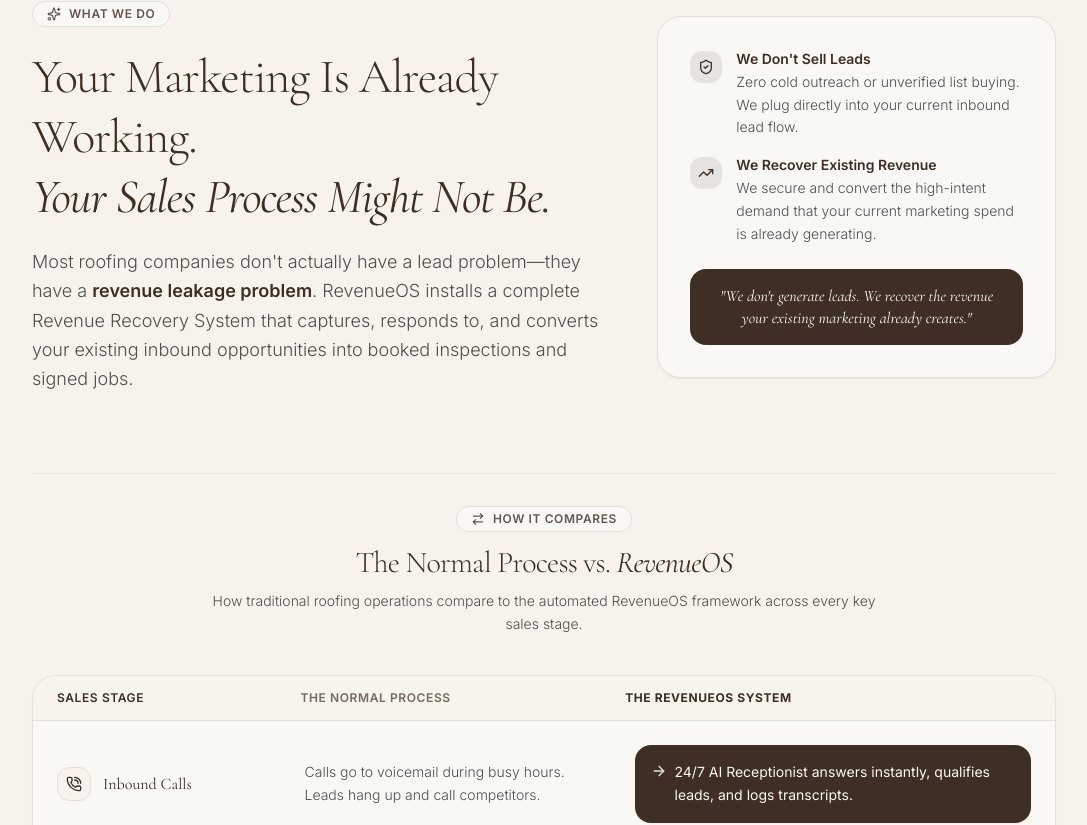
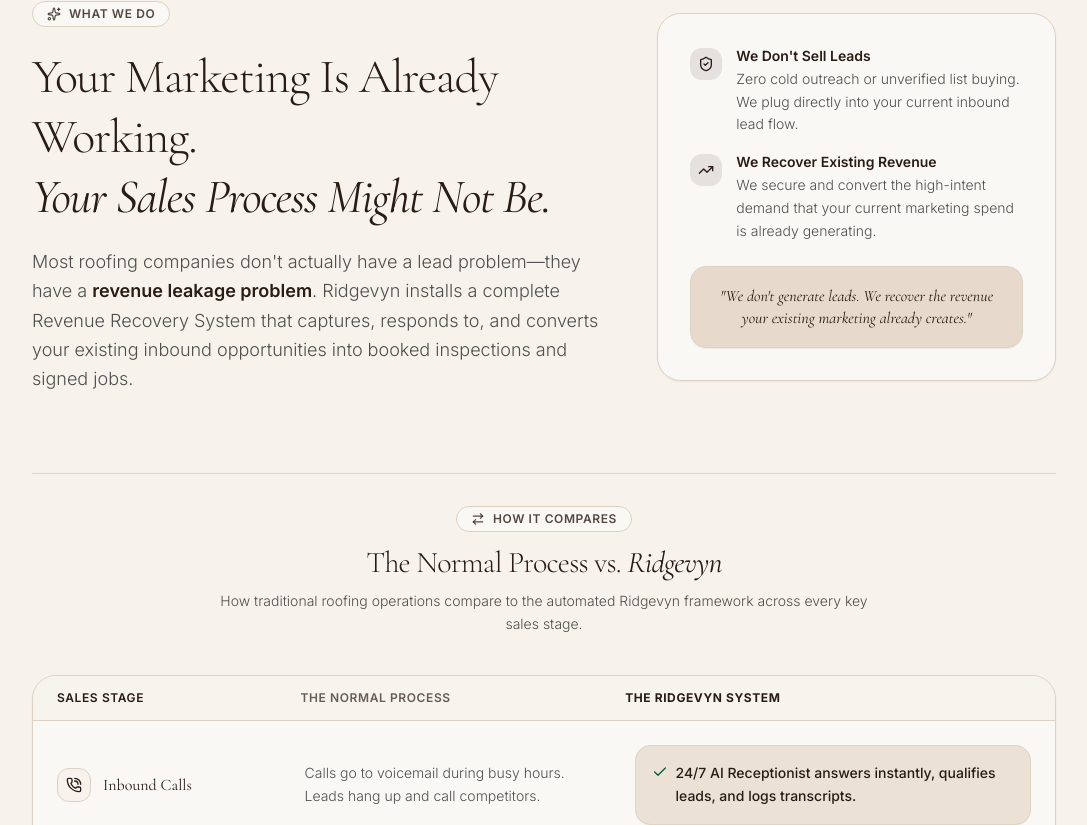
Before and after one commit to vishruthcore-web/ridgevyn-website, a React (Vite) app: page / in a window 1280 px wide. Shown: the part 895-1720 px from the top of the page, without its empty margins (96-1183 px from the left). Built offline with nearby package versions, Linux system fonts and the light colour scheme.

Commit message:
Add files via upload

```diff
--- a/src/components/CalendlyEmbed.tsx
+++ b/src/components/CalendlyEmbed.tsx
@@ -110,7 +110,7 @@
                   <div>
                     <h4 className="font-semibold text-brand-brown-rich text-sm">Advisory Discussion</h4>
                     <p className="text-xs text-brand-grey-dark font-light mt-1 leading-relaxed">
-                      No pressure. No generic sales pitch. If we believe RevenueOS can help, we'll explain why. If not, we'll tell you that too.
+                      No pressure. No generic sales pitch. If we believe Ridgevyn can help, we'll explain why. If not, we'll tell you that too.
                     </p>
                   </div>
                 </div>
@@ -128,7 +128,7 @@
                       <span className="text-[10px] bg-brand-beige-subtle px-2 py-0.5 rounded-full text-brand-brown-rich/80 font-mono">3–4 min</span>
                     </div>
                     <p className="text-[11px] text-brand-grey-dark font-light italic leading-relaxed">
-                      &ldquo;This isn't a sales presentation. Our goal is simply to understand your sales flow, find leakage points, and see if RevenueOS can help.&rdquo;
+                      &ldquo;This isn't a sales presentation. Our goal is simply to understand your sales flow, find leakage points, and see if Ridgevyn can help.&rdquo;
                     </p>
                   </div>
 
@@ -154,7 +154,7 @@
 
                   <div className="bg-brand-bg/50 rounded-2xl p-4 border border-brand-beige-subtle/40 space-y-2">
                     <div className="flex items-center justify-between">
-                      <span className="text-xs font-medium text-brand-brown-rich">4. Explain RevenueOS</span>
+                      <span className="text-xs font-medium text-brand-brown-rich">4. Explain Ridgevyn</span>
                       <span className="text-[10px] bg-brand-beige-subtle px-2 py-0.5 rounded-full text-brand-brown-rich/80 font-mono">5–8 min</span>
                     </div>
                     <p className="text-[11px] text-brand-grey-dark font-light leading-relaxed">
--- a/src/components/Footer.tsx
+++ b/src/components/Footer.tsx
@@ -47,11 +47,11 @@
             <ul className="space-y-2.5 text-sm font-light text-brand-bg/85">
               <li>
                 <button
-                  id="footer-link-revenueos"
+                  id="footer-link-ridgevyn"
                   onClick={() => handleNavClick('revenue-os')}
                   className="hover:text-white transition-colors cursor-pointer"
                 >
-                  RevenueOS
+                  Ridgevyn
                 </button>
               </li>
             </ul>
--- a/src/components/Hero.tsx
+++ b/src/components/Hero.tsx
@@ -21,8 +21,8 @@
           className="w-full h-full object-cover object-center scale-105 select-none"
           referrerPolicy="no-referrer"
         />
-        {/* Elegant overlay to maintain high text readability and warm dark tone */}
-        <div className="absolute inset-0 bg-gradient-to-b from-black/65 via-brand-brown-rich/80 to-brand-brown-rich/98 backdrop-brightness-[0.75]" />
+        {/* Elegant overlay to maintain high text readability while letting the architectural background shine through */}
+        <div className="absolute inset-0 bg-gradient-to-b from-black/60 via-[#231710]/65 to-[#1A100A]/90 backdrop-brightness-[0.88]" />
       </div>
 
       {/* Content */}
@@ -57,7 +57,7 @@
           transition={{ duration: 0.8, delay: 0.3, ease: 'easeOut' }}
           className="font-sans text-sm sm:text-base text-[#FAF8F5]/95 leading-relaxed max-w-xl mb-10 tracking-wide font-light"
         >
-          RevenueOS helps roofing companies recover missed revenue caused by missed calls, slow response times, poor follow-up, and disconnected sales processes—without generating new leads.
+          Ridgevyn helps roofing companies recover missed revenue caused by missed calls, slow response times, poor follow-up, and disconnected sales processes—without generating new leads.
         </motion.p>
 
         {/* CTA Buttons */}
--- a/src/components/LegalPage.tsx
+++ b/src/components/LegalPage.tsx
@@ -58,17 +58,17 @@
                 <section id="privacy-section-introduction" className="space-y-3">
                   <h3 className="font-serif text-xl font-normal text-brand-brown-rich">1. Introduction & Scope</h3>
                   <p>
-                    This Privacy Policy (the "Policy") outlines how <strong>Ridgevyn Private Limited</strong> ("Company", "we", "us", or "our"), an Indian private limited company, collects, uses, stores, and processes personal and corporate information of visitors, prospects, and users (collectively, "you" or "your") who access our website or engage with the <strong>RevenueOS</strong> marketing and business development systems.
+                    This Privacy Policy (the "Policy") outlines how <strong>Ridgevyn Private Limited</strong> ("Company", "we", "us", or "our"), an Indian private limited company, collects, uses, stores, and processes personal and corporate information of visitors, prospects, and users (collectively, "you" or "your") who access our website or engage with the <strong>Ridgevyn</strong> marketing and business development systems.
                   </p>
                   <p>
-                    We operate and promote RevenueOS, a comprehensive Revenue Recovery System designed specifically for commercial and residential roofing contractors located in the United States. This Policy describes our practices regarding information collected when you browse our website, request demonstrations, submit contact forms, book discovery or briefing calls using our integrated Calendly widget, or contact us directly.
+                    We operate and promote Ridgevyn, a comprehensive Revenue Recovery System designed specifically for commercial and residential roofing contractors located in the United States. This Policy describes our practices regarding information collected when you browse our website, request demonstrations, submit contact forms, book discovery or briefing calls using our integrated Calendly widget, or contact us directly.
                   </p>
                 </section>
 
                 <section id="privacy-section-collection" className="space-y-3">
                   <h3 className="font-serif text-xl font-normal text-brand-brown-rich">2. Information We Collect</h3>
                   <p>
-                    We collect only the information necessary to provide and optimize our business-to-business (B2B) services and promote RevenueOS. We collect information in the following ways:
+                    We collect only the information necessary to provide and optimize our business-to-business (B2B) services and promote Ridgevyn. We collect information in the following ways:
                   </p>
                   <ul className="list-disc pl-5 space-y-2">
                     <li>
@@ -95,7 +95,7 @@
                     <li>Facilitating scheduling, coordinating discovery calls, and conducting corporate briefings.</li>
                     <li>Evaluating your roofing business pipeline to perform a custom <strong>Revenue Leakage Audit</strong> when requested.</li>
                     <li>Providing operational insights, technical demonstrations, and responding to business development inquiries.</li>
-                    <li>Sending professional B2B communications, administrative updates, and relevant marketing materials regarding the RevenueOS suite.</li>
+                    <li>Sending professional B2B communications, administrative updates, and relevant marketing materials regarding the Ridgevyn suite.</li>
                     <li>Securing, optimizing, and maintaining our website, systems, and integrated partner widgets.</li>
                     <li>Fulfilling legal, statutory, and regulatory compliance obligations.</li>
                   </ul>
@@ -203,7 +203,7 @@
                 <section id="privacy-section-communications" className="space-y-3">
                   <h3 className="font-serif text-xl font-normal text-brand-brown-rich">11. Marketing Communications</h3>
                   <p>
-                    We may periodically send you professional B2B updates, newsletters, or informational materials regarding RevenueOS. You have the right to opt out of these communications at any time. You can unsubscribe by clicking the "unsubscribe" link at the bottom of any marketing email, or by sending a direct opt-out request to our compliance team. Once processed, we will cease sending promotional communications, though we may still contact you regarding outstanding calendar bookings or direct business inquiries.
+                    We may periodically send you professional B2B updates, newsletters, or informational materials regarding Ridgevyn. You have the right to opt out of these communications at any time. You can unsubscribe by clicking the "unsubscribe" link at the bottom of any marketing email, or by sending a direct opt-out request to our compliance team. Once processed, we will cease sending promotional communications, though we may still contact you regarding outstanding calendar bookings or direct business inquiries.
                   </p>
                 </section>
 
@@ -259,7 +259,7 @@
                 <section id="terms-section-services" className="space-y-3">
                   <h3 className="font-serif text-xl font-normal text-brand-brown-rich">2. Description of Services</h3>
                   <p>
-                    The Website is a business-to-business (B2B) informational platform designed to promote and describe the <strong>RevenueOS</strong> product suite and commercial consulting solutions operated by Ridgevyn Private Limited. RevenueOS represents a comprehensive Revenue Recovery System tailored specifically for roofing contractors located in the United States.
+                    The Website is a business-to-business (B2B) informational platform designed to promote and describe the <strong>Ridgevyn</strong> product suite and commercial consulting solutions operated by Ridgevyn Private Limited. Ridgevyn represents a comprehensive Revenue Recovery System tailored specifically for roofing contractors located in the United States.
                   </p>
                   <p>
                     The professional services, workflows, and automated systems advertised on this Website include:
@@ -286,7 +286,7 @@
                   </p>
                   <ul className="list-disc pl-5 space-y-2">
                     <li>
-                      <strong>Service Nature:</strong> RevenueOS provides B2B operational consulting, software automation implementation, AI-assisted communication systems, administrative workflow optimization, and digital advisory services. We do not act as a licensed marketing lead broker, nor do we sell lead lists.
+                      <strong>Service Nature:</strong> Ridgevyn provides B2B operational consulting, software automation implementation, AI-assisted communication systems, administrative workflow optimization, and digital advisory services. We do not act as a licensed marketing lead broker, nor do we sell lead lists.
                     </li>
                     <li>
                       <strong>No Guarantee of Business Results:</strong> Ridgevyn Private Limited makes NO guarantee, warranty, or representation, express or implied, regarding increased revenue, specific volumes of booked inspections, customer sales, conversion rates, or general business growth.
@@ -323,7 +323,7 @@
                     The Website and its entire contents, features, and functionality (including but not limited to all information, software code, text, displays, graphics, logos, brand names, visual icons, custom button designs, layout arrangements, and selection) are the exclusive proprietary properties of Ridgevyn Private Limited and are protected by Indian and international copyright, trademark, trade secret, and other intellectual property laws.
                   </p>
                   <p>
-                    <strong>Branding:</strong> The terms "RIDGEVYN", "RevenueOS", and all associated logos, product names, and service titles are proprietary brand assets. You are strictly prohibited from using these brands or logos without our prior express written authorization.
+                    <strong>Branding:</strong> The terms "RIDGEVYN" and all associated logos, product names, and service titles are proprietary brand assets. You are strictly prohibited from using these brands or logos without our prior express written authorization.
                   </p>
                   <p>
                     <strong>Limited License:</strong> We grant you a limited, non-exclusive, non-transferable, revocable license to access and view the Website solely for the purpose of evaluating our B2B consulting and software services for your internal roofing business.
@@ -343,7 +343,7 @@
                     <li>Engaging in unauthorized automated scraping, systematic harvesting, data mining, or deep-linking of website content or source code.</li>
                     <li>Introducing viruses, trojans, worms, logic bombs, or other malicious, technologically harmful code to our systems.</li>
                     <li>Attempting to gain unauthorized access to, interfere with, damage, or disrupt any parts of the Website, the hosting server, or any connected databases.</li>
-                    <li>Decompiling, reverse engineering, or attempting to extract the underlying proprietary source code or algorithms of the Website or RevenueOS system structures.</li>
+                    <li>Decompiling, reverse engineering, or attempting to extract the underlying proprietary source code or algorithms of the Website or Ridgevyn system structures.</li>
                   </ul>
                 </section>
 
@@ -362,7 +362,7 @@
                 <section id="terms-section-pricing" className="space-y-3">
                   <h3 className="font-serif text-xl font-normal text-brand-brown-rich">9. Commercial Terms & Engagement</h3>
                   <p>
-                    No binding commercial quotes are issued directly through the public Website. All service fees, payment terms, and scope descriptions for our commercial B2B consulting or RevenueOS implementations are established exclusively in a separate Master Services Agreement (MSA) or statement of work signed by authorized representatives and the client.
+                    No binding commercial quotes are issued directly through the public Website. All service fees, payment terms, and scope descriptions for our commercial B2B consulting or Ridgevyn implementations are established exclusively in a separate Master Services Agreement (MSA) or statement of work signed by authorized representatives and the client.
                   </p>
                 </section>
 
--- a/src/components/Navbar.tsx
+++ b/src/components/Navbar.tsx
@@ -84,13 +84,13 @@
             Home
           </a>
           <button
-            id="nav-link-revenueos"
+            id="nav-link-ridgevyn"
             onClick={() => handleNavClick('revenue-os')}
             className={`text-sm font-medium transition-colors duration-300 cursor-pointer ${
               forceDarkText ? 'text-brand-grey-dark hover:text-brand-brown-rich' : 'text-[#FAF8F5]/80 hover:text-white'
             }`}
           >
-            RevenueOS
+            Ridgevyn
           </button>
           <button
             id="nav-link-bookdemo"
@@ -142,11 +142,11 @@
                 Home
               </a>
               <button
-                id="mobile-nav-link-revenueos"
+                id="mobile-nav-link-ridgevyn"
                 onClick={() => handleNavClick('revenue-os')}
                 className="text-left text-base font-medium text-brand-grey-dark hover:text-brand-brown-rich"
               >
-                RevenueOS
+                Ridgevyn
               </button>
               <button
                 id="mobile-nav-link-bookdemo"
--- a/src/components/RevenueOS.tsx
+++ b/src/components/RevenueOS.tsx
@@ -171,7 +171,7 @@
             One System. Eight Revenue Recovery Engines.
           </h2>
           <p className="text-base text-brand-grey-dark font-light mt-4 leading-relaxed max-w-2xl mx-auto">
-            RevenueOS integrates eight fully structured systems that target leakage points across your customer acquisition funnel, working together seamlessly under one platform.
+            Ridgevyn integrates eight fully structured systems that target leakage points across your customer acquisition funnel, working together seamlessly under one platform.
           </p>
         </div>
 
--- a/src/components/ThankYou.tsx
+++ b/src/components/ThankYou.tsx
@@ -34,7 +34,7 @@
         {/* Text Body */}
         <div className="space-y-4 text-base sm:text-lg text-brand-grey-dark font-light leading-relaxed max-w-lg mx-auto mb-10">
           <p>
-            Thanks for scheduling your RevenueOS demo.
+            Thanks for scheduling your Ridgevyn demo.
           </p>
           <p>
             You'll receive a confirmation email from Calendly with all the meeting details.
--- a/src/components/ValueProposition.tsx
+++ b/src/components/ValueProposition.tsx
@@ -9,7 +9,7 @@
   Calendar,
   FileText,
   Database,
-  ArrowRight
+  Check
 } from 'lucide-react';
 
 export default function ValueProposition() {
@@ -17,31 +17,31 @@
     {
       stage: 'Inbound Calls',
       normal: 'Calls go to voicemail during busy hours. Leads hang up and call competitors.',
-      revenueOS: '24/7 AI Receptionist answers instantly, qualifies leads, and logs transcripts.',
+      ridgevyn: '24/7 AI Receptionist answers instantly, qualifies leads, and logs transcripts.',
       icon: PhoneCall,
     },
     {
       stage: 'Speed-to-Lead',
       normal: 'Hours or days delay in responding to web leads. Conversion rate plummets.',
-      revenueOS: 'Instant automated SMS & call engagement within 30 seconds, 24/7.',
+      ridgevyn: 'Instant automated SMS & call engagement within 30 seconds, 24/7.',
       icon: Clock,
     },
     {
       stage: 'Inspection Booking',
       normal: 'Manual phone tag and email back-and-forth causing scheduling drop-off.',
-      revenueOS: 'Automated self-booking link synced directly to estimator calendars.',
+      ridgevyn: 'Automated self-booking link synced directly to estimator calendars.',
       icon: Calendar,
     },
     {
       stage: 'Estimate Follow-Up',
       normal: 'Proposals sent and neglected after 1–2 calls. Unclosed quotes abandoned.',
-      revenueOS: 'Persistent multi-touch SMS & email follow-up sequences until closed.',
+      ridgevyn: 'Persistent multi-touch SMS & email follow-up sequences until closed.',
       icon: FileText,
     },
     {
       stage: 'Past Lead Database',
       normal: 'Old quotes and dormant lead lists sit forgotten in spreadsheets.',
-      revenueOS: 'Automated database reactivation campaigns convert past leads into new jobs.',
+      ridgevyn: 'Automated database reactivation campaigns convert past leads into new jobs.',
       icon: Database,
     },
   ];
@@ -68,7 +68,7 @@
             </h2>
 
             <p id="value-prop-subheading" className="text-base sm:text-lg text-brand-grey-dark font-light leading-relaxed">
-              Most roofing companies don't actually have a lead problem—they have a <strong className="font-semibold text-brand-brown-rich">revenue leakage problem</strong>. RevenueOS installs a complete Revenue Recovery System that captures, responds to, and converts your existing inbound opportunities into booked inspections and signed jobs.
+              Most roofing companies don't actually have a lead problem—they have a <strong className="font-semibold text-brand-brown-rich">revenue leakage problem</strong>. Ridgevyn installs a complete Revenue Recovery System that captures, responds to, and converts your existing inbound opportunities into booked inspections and signed jobs.
             </p>
           </div>
 
@@ -100,8 +100,8 @@
               </div>
             </div>
 
-            <div className="p-4 bg-brand-brown-rich text-[#FAF8F5] rounded-2xl text-center">
-              <p className="font-serif text-sm sm:text-base font-light italic leading-snug">
+            <div className="p-4.5 bg-brand-brown-light/90 rounded-2xl border border-brand-beige-subtle text-center shadow-2xs">
+              <p className="font-serif text-sm sm:text-base font-medium italic leading-snug text-brand-brown-rich">
                 "We don't generate leads. We recover the revenue your existing marketing already creates."
               </p>
             </div>
@@ -117,11 +117,11 @@
             </div>
 
             <h3 className="font-serif text-2xl sm:text-3xl font-light text-brand-brown-rich leading-tight tracking-tight">
-              The Normal Process vs. <span className="italic font-normal">RevenueOS</span>
+              The Normal Process vs. <span className="italic font-normal">Ridgevyn</span>
             </h3>
 
             <p className="text-xs sm:text-sm text-brand-grey-dark font-light mt-2 leading-relaxed">
-              How traditional roofing operations compare to the automated RevenueOS framework across every key sales stage.
+              How traditional roofing operations compare to the automated Ridgevyn framework across every key sales stage.
             </p>
           </div>
 
@@ -131,7 +131,7 @@
             <div className="hidden md:grid md:grid-cols-12 bg-brand-bg/80 border-b border-brand-beige-subtle px-6 py-3.5 text-xs font-semibold uppercase tracking-wider text-brand-brown-rich">
               <div className="col-span-3">Sales Stage</div>
               <div className="col-span-4 text-brand-brown-rich/70">The Normal Process</div>
-              <div className="col-span-5 text-brand-brown-rich font-bold">The RevenueOS System</div>
+              <div className="col-span-5 text-brand-brown-rich font-bold">The Ridgevyn System</div>
             </div>
 
             {/* Rows */}
@@ -163,14 +163,14 @@
                       </p>
                     </div>
 
-                    {/* RevenueOS System */}
-                    <div className="md:col-span-5 bg-brand-brown-rich text-[#FAF8F5] p-3.5 sm:p-4 rounded-2xl shadow-xs">
-                      <span className="text-[11px] font-semibold uppercase tracking-wider text-brand-beige-subtle/80 block md:hidden mb-1">
-                        RevenueOS System
+                    {/* Ridgevyn System */}
+                    <div className="md:col-span-5 bg-brand-brown-light/70 p-3.5 sm:p-4 rounded-2xl border border-brand-beige-subtle/90 shadow-2xs">
+                      <span className="text-[11px] font-semibold uppercase tracking-wider text-brand-brown-rich/70 block md:hidden mb-1">
+                        Ridgevyn System
                       </span>
-                      <p className="text-xs sm:text-sm text-[#FAF8F5] font-normal leading-relaxed flex items-start gap-2">
-                        <ArrowRight className="w-4 h-4 text-brand-beige-subtle shrink-0 mt-0.5" />
-                        <span>{row.revenueOS}</span>
+                      <p className="text-xs sm:text-sm text-brand-brown-rich font-medium leading-relaxed flex items-start gap-2">
+                        <Check className="w-4 h-4 text-emerald-800 shrink-0 mt-0.5" />
+                        <span>{row.ridgevyn}</span>
                       </p>
                     </div>
                   </div>
--- a/src/components/YearOne.tsx
+++ b/src/components/YearOne.tsx
@@ -29,7 +29,7 @@
             {/* Core Ethos Copy */}
             <div className="space-y-6 text-base sm:text-lg text-brand-grey-dark font-light leading-relaxed">
               <p>
-                <strong className="font-medium text-brand-brown-rich">RevenueOS</strong> is built to help roofing companies recover revenue they're already generating—but losing due to missed calls, slow response times, poor follow-up, and inefficient sales processes.
+                <strong className="font-medium text-brand-brown-rich">Ridgevyn</strong> is built to help roofing companies recover revenue they're already generating—but losing due to missed calls, slow response times, poor follow-up, and inefficient sales processes.
               </p>
 
               <p>
--- a/src/index.css
+++ b/src/index.css
@@ -6,9 +6,10 @@
   --font-sans: "Inter", system-ui, -apple-system, sans-serif;
 
   --color-brand-bg: #F7F3EC;
-  --color-brand-brown-rich: #3E2E24;
+  --color-brand-brown-rich: #281C14;
+  --color-brand-brown-light: #E6D8C8;
   --color-brand-grey-dark: #4F4F4F;
-  --color-brand-beige-subtle: #E5E1D8;
+  --color-brand-beige-subtle: #DCD2C3;
   --color-brand-cream-light: #FAF8F5;
 }
 
```
